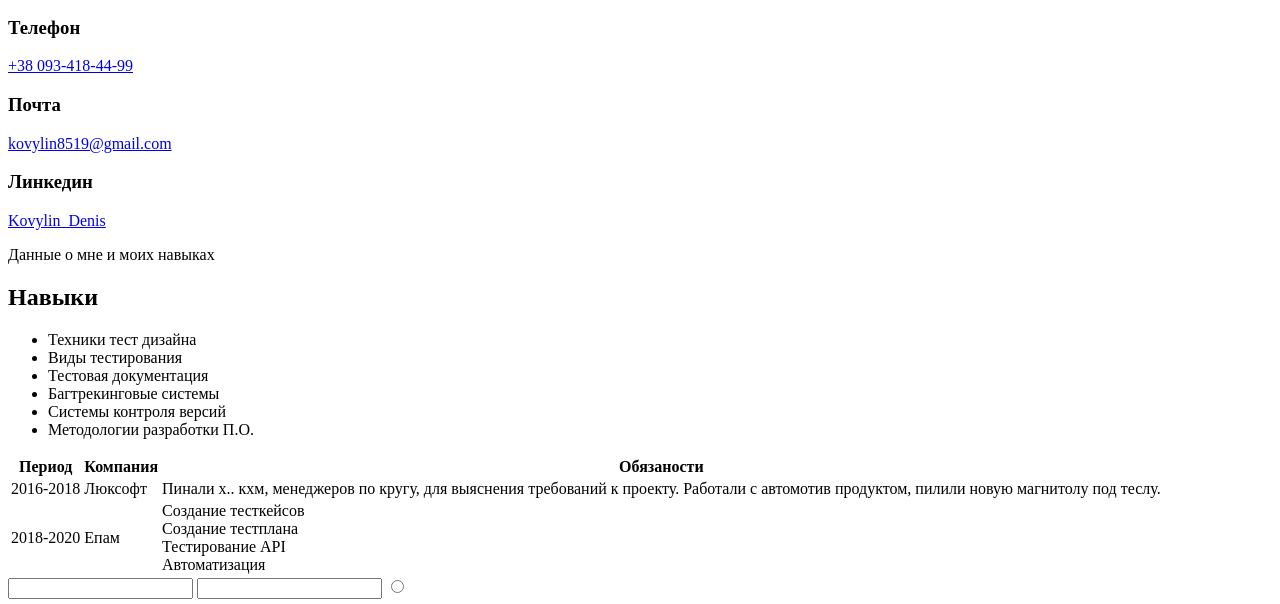
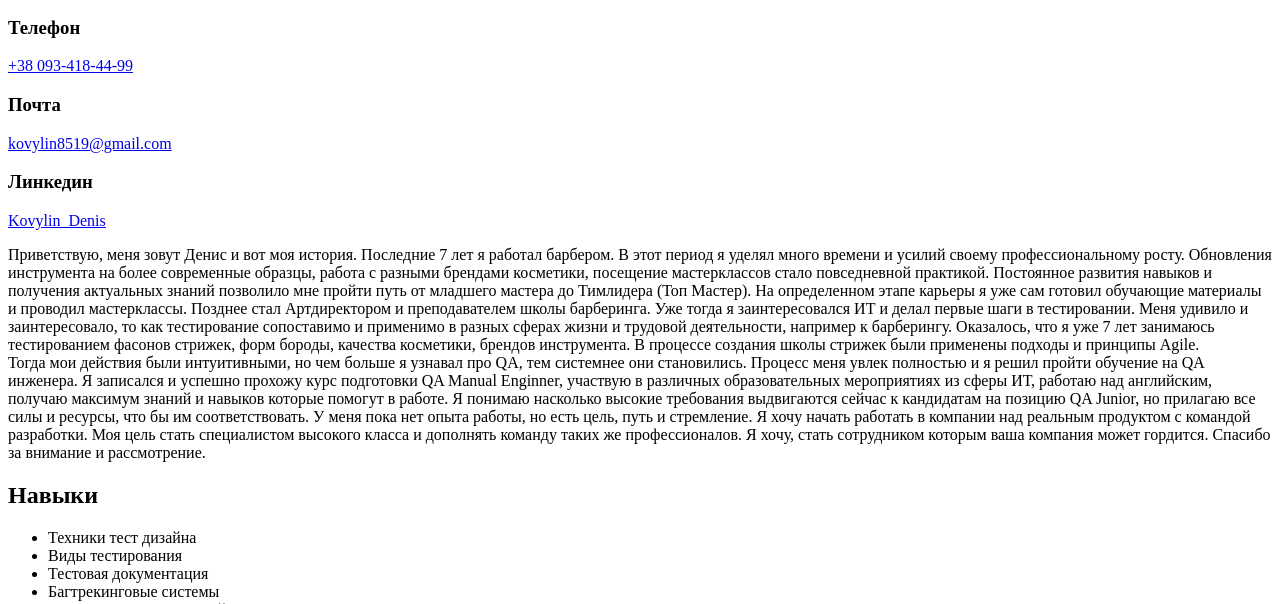
Before and after one commit to Denis-Kovylin/git_lessons, a plain HTML site: page hillel_resume_ru.html in a window 1280 px wide. Shown: the part 481-1085 px from the top of the page. Drawn offline with Linux system fonts and the light colour scheme.

Commit message:
added changes to resume text

```diff
--- a/hillel_resume_ru.html
+++ b/hillel_resume_ru.html
@@ -34,10 +34,12 @@
         </div>
     </div>
 
-    <!--Обо мне и моих обязаностях-->
+    <!--Обо мне и моих навыках-->
     <div>
         <p>
-            Данные о мне и моих навыках
+            Приветствую, меня зовут Денис и вот моя история. Последние 7 лет я работал барбером. В этот период я уделял много времени и усилий своему профессиональному росту. Обновления инструмента на более современные образцы, работа с разными брендами косметики, посещение мастерклассов  стало повседневной практикой. Постоянное развития навыков и получения актуальных знаний позволило мне пройти путь от младшего мастера до Тимлидера (Топ Мастер). На определенном этапе карьеры я уже сам готовил обучающие материалы и проводил мастерклассы. Позднее стал Артдиректором и преподавателем школы барберинга.
+ Уже тогда я заинтересовался ИТ и делал первые шаги в тестировании. Меня удивило и заинтересовало, то как тестирование сопоставимо и применимо в разных сферах жизни и трудовой деятельности, например к барберингу. Оказалось, что я уже 7 лет занимаюсь тестированием фасонов стрижек, форм бороды, качества косметики, брендов инструмента. В процессе создания школы стрижек были применены подходы и принципы Agile.<br>Тогда мои действия были интуитивными, но чем больше я узнавал про QA, тем системнее они становились. Процесс меня увлек полностью и я решил пройти обучение на QA инженера. Я записался и успешно прохожу курс подготовки QA Manual Enginner, участвую в различных образовательных мероприятиях из сферы ИТ, работаю над английским, получаю максимум знаний и навыков которые помогут в работе. Я понимаю насколько высокие требования выдвигаются сейчас к кандидатам на позицию QA Junior, но прилагаю все силы и ресурсы, что бы им соответствовать. У меня пока нет опыта работы, но есть цель, путь и стремление. Я хочу начать работать в компании над реальным продуктом с командой разработки. Моя цель стать специалистом высокого класса и дополнять команду таких же профессионалов. Я хочу, стать сотрудником которым ваша компания может гордится. Спасибо за внимание и рассмотрение.
+
         </p>
     </div>
 
```
